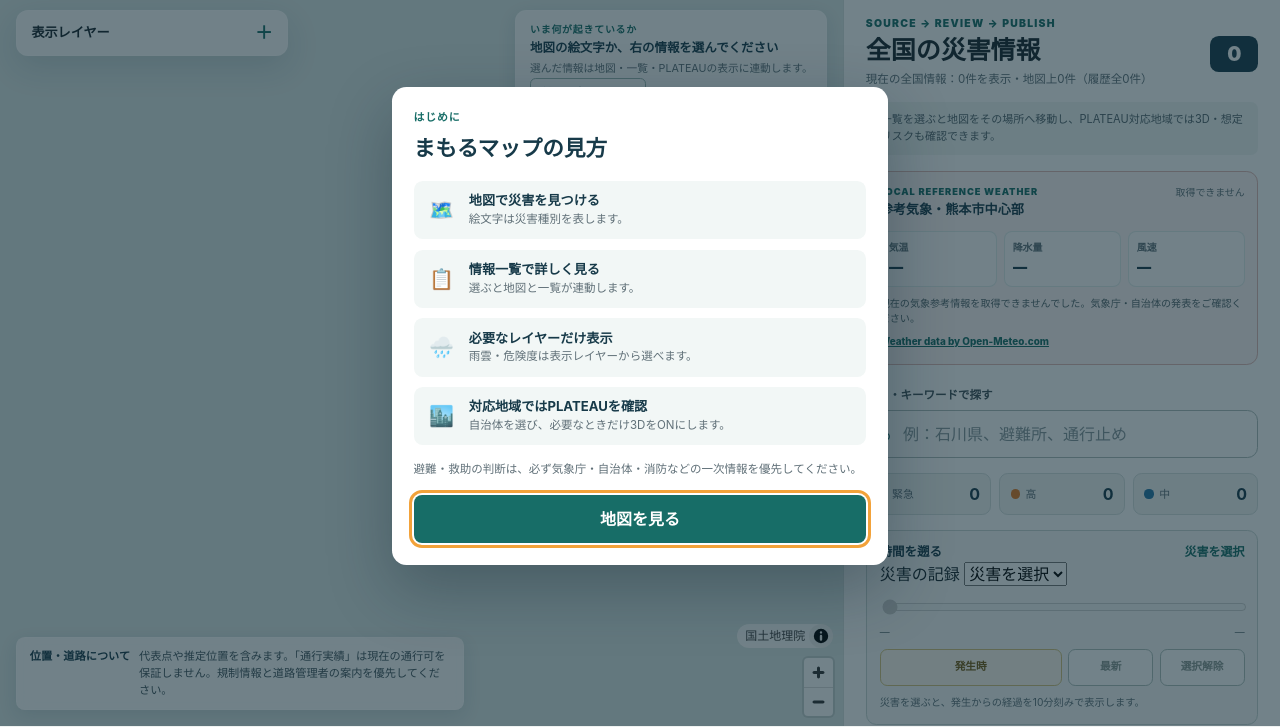
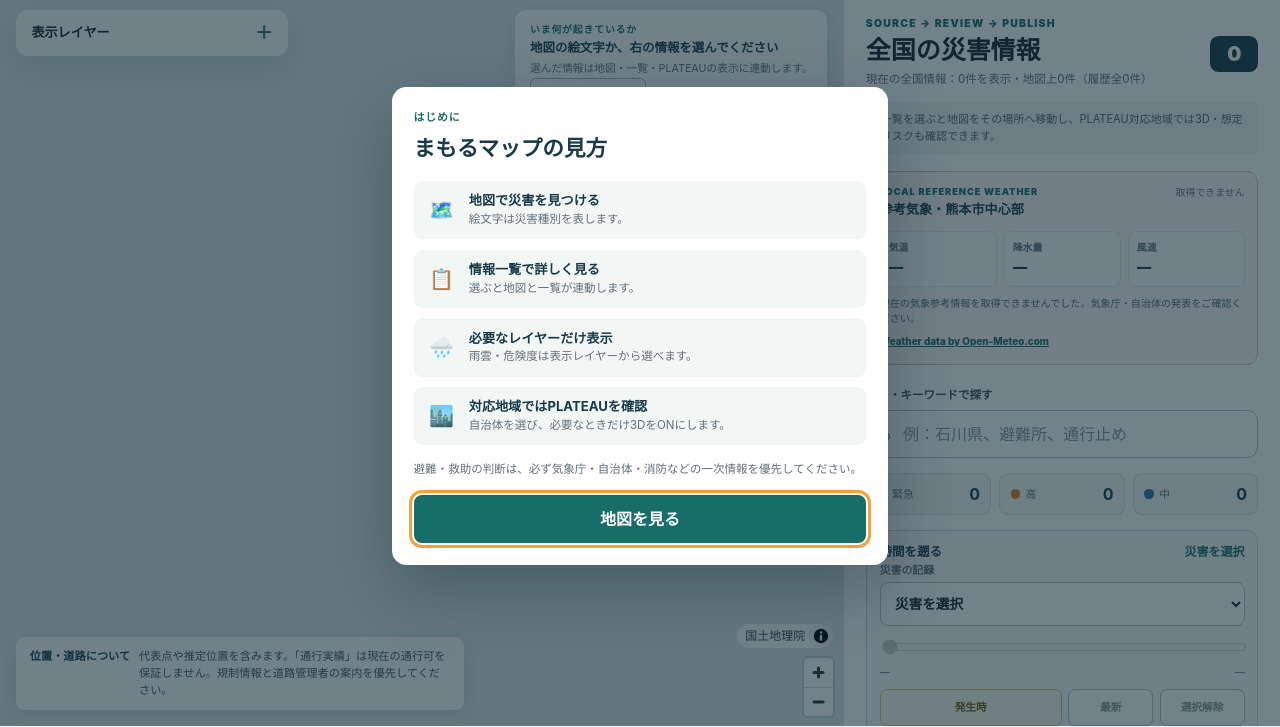
Before and after one commit to ykxlly/mamoru-map, a website: page public/index.html in a window 1280 px wide. Shown: the part 74-801 px from the top of the page. Drawn offline with nearby package versions, Linux system fonts and the light colour scheme; no server answers.

Commit message:
Prevent mobile timeline overflow

```diff
--- a/public/styles.css
+++ b/public/styles.css
@@ -675,6 +675,8 @@
     font-size: .75rem;
     font-weight: 900;
   }
+  .event-select-label { display: grid; min-inline-size: 0; color: var(--muted); font-size: .68rem; font-weight: 800; }
+  #event-select { inline-size: 100%; min-inline-size: 0; min-block-size: 2.75rem; margin-block-start: .25rem; padding-inline: .65rem 2rem; border: 1px solid #b5c3c0; border-radius: .5rem; color: var(--ink); background: var(--surface); font-size: .85rem; }
   .timeline-panel input[type="range"] {
     inline-size: 100%;
     min-block-size: 2rem;
```
